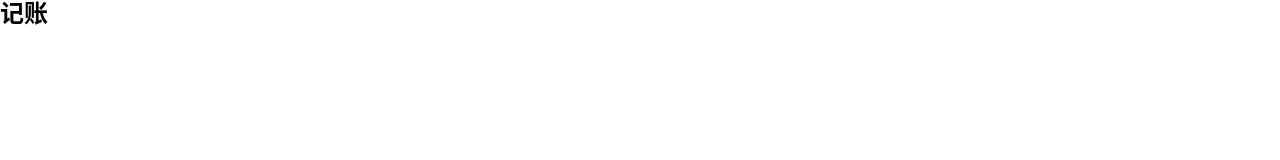
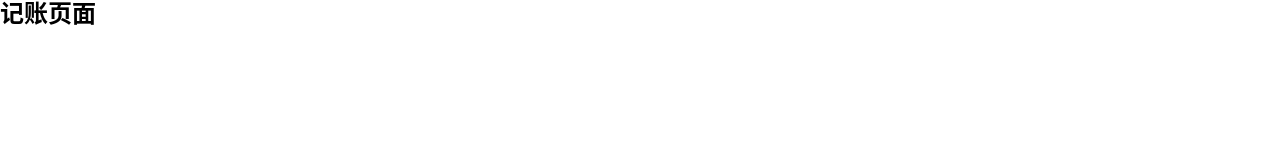
Before and after one commit to jgorijinal/morneyReact, a React app: page /money#/money in a window 1280 px wide. Shown: the top 160 px of the page. Built offline with nearby package versions, Linux system fonts and the light colour scheme.

Commit message:
创建Layout组件

```diff
--- a/src/App.tsx
+++ b/src/App.tsx
@@ -2,6 +2,7 @@ import React from 'react';
 import {HashRouter as Router, Switch, Route, Link, Redirect} from 'react-router-dom';
 import styled from 'styled-components';
 import Nav from 'components/Nav';
+import Layout from 'components/Layout';
 const Wrapper = styled.div`
   display: flex;
   flex-direction: column;
@@ -14,8 +15,6 @@ const Main = styled.main`
 function App() {
   return (
     <Router>
-      <Wrapper>
-        <Main>
           <Switch>
           <Route path="/tags">
             <Tags />
@@ -31,9 +30,6 @@ function App() {
             <NoMatch />
           </Route>
         </Switch>
-        </Main>
-        <Nav />
-      </Wrapper>
     </Router>
   );
 }
@@ -45,15 +41,27 @@ function NoMatch(){
   )
 }
 function Statistic() {
-  return <h2>统计</h2>;
+  return (
+   <Layout>
+     <h2>统计页面</h2>
+   </Layout>
+  )
 }
 
 function Tags() {
-  return <h2>标签</h2>;
+  return (
+    <Layout>
+      <h2>标签页面</h2>
+    </Layout>
+  )
 }
 
 function Money() {
-  return <h2>记账</h2>;
+  return (
+    <Layout>
+      <h2>记账页面</h2>
+    </Layout>
+  )
 }
 
 export default App;
--- /dev/null
+++ b/src/components/Layout.tsx
@@ -0,0 +1,24 @@
+import Nav from './Nav';
+import React from 'react';
+import styled from 'styled-components';
+
+const Wrapper = styled.div`
+  display: flex;
+  flex-direction: column;
+  height: 100vh;
+`
+const Main = styled.main`
+  flex-grow: 1;
+  overflow: auto;
+`
+const Layout = (props:any)=>{
+  return (
+    <Wrapper>
+      <Main>
+        {props.children}
+      </Main>
+      <Nav />
+    </Wrapper>
+  )
+}
+export default  Layout
```
